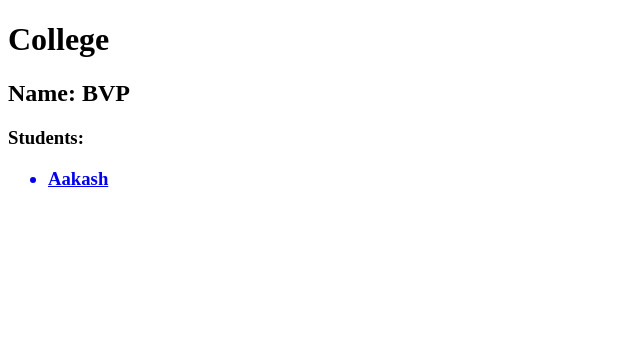
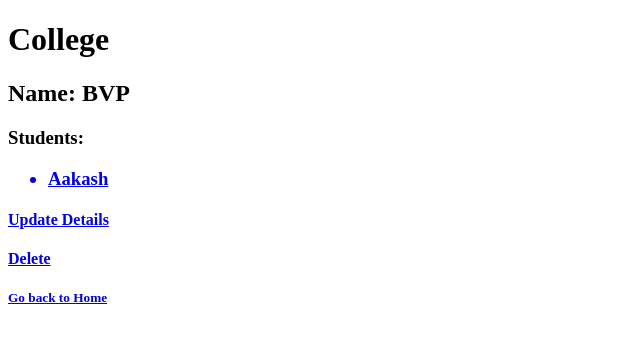
Before and after one commit to Aakashmangla2000/StudentManagementDjango, a Django app: page /college/1 in a window 1280 px wide. Shown: the top 343 px of the page, without its empty margins (0-640 px from the left). Run offline with Django 3.2, Linux system fonts and the light colour scheme; data comes from the database, SQL or seed files in the repository; both versions use the stored data as it was after the commit.

Commit message:
Added buttons and made navigation easy

```diff
--- a/main/urls.py
+++ b/main/urls.py
@@ -7,9 +7,9 @@ urlpatterns= [
     path('student/<int:pk>', views.StudentDetail.as_view(), name='student'),
     path('college/', views.CollegeList.as_view(), name='college_list'),
     path('college_create/', views.CollegeCreate.as_view(), name="college_create"),
-    path('college_update/<int:pk>', views.CollegeUpdate.as_view()),
+    path('college_update/<int:pk>', views.CollegeUpdate.as_view(), name='college_update'),
     path('student_create/', views.StudentCreate.as_view(),name="student_create"),
-    path('student_delete/<int:pk>', views.StudentDelete.as_view()),
-    path('college_delete/<int:pk>', views.CollegeDelete.as_view()),
-    path('student_update/<int:pk>', views.StudentUpdate.as_view())
+    path('student_delete/<int:pk>', views.StudentDelete.as_view(), name='student_delete'),
+    path('college_delete/<int:pk>', views.CollegeDelete.as_view(), name='college_delete'),
+    path('student_update/<int:pk>', views.StudentUpdate.as_view(), name='student_update')
 ]
--- a/templates/college_create.html
+++ b/templates/college_create.html
@@ -12,5 +12,7 @@
         {{form}}
         <button type="submit">Submit</button>
     </form>
+    <h5><a href="{% url 'index' %}">Go back to Home</a></h5>
+
 </body>
 </html>
--- a/templates/college_delete.html
+++ b/templates/college_delete.html
@@ -12,5 +12,7 @@
         <button>NO</button>
         <button type="submit">YES</button>
     </form>
+    <h5><a href="{% url 'index' %}">Go back to Home</a></h5>
+
 </body>
 </html>
--- a/templates/college_detail.html
+++ b/templates/college_detail.html
@@ -15,5 +15,9 @@
         {% endfor %}
         </ul>
     </h3>
+    <h4><a href="{% url 'college_update' college.pk%}">Update Details</a></h3>
+    <h4><a href="{% url 'college_delete' college.pk%}">Delete</a></h3>
+        <h5><a href="{% url 'index' %}">Go back to Home</a></h5>
+
 </body>
 </html>
--- a/templates/college_list.html
+++ b/templates/college_list.html
@@ -16,6 +16,6 @@
         {% endfor %}
         </ul>
     </h3>
-    <p>To update/delete college go to college_(delete/update)/(pk)</p>
+    <h5><a href="{% url 'index' %}">Go back to Home</a></h5>
 </body>
 </html>
--- a/templates/student_create.html
+++ b/templates/student_create.html
@@ -12,5 +12,7 @@
         {{form}}
         <button type="submit">Submit</button>
     </form>
+    <h5><a href="{% url 'index' %}">Go back to Home</a></h5>
+
 </body>
 </html>
--- a/templates/student_delete.html
+++ b/templates/student_delete.html
@@ -12,5 +12,6 @@
         <button>NO</button>
         <button type="submit">YES</button>
     </form>
+    <h5><a href="{% url 'index' %}">Go back to Home</a></h5>
 </body>
 </html>
```
Also changed, not shown: templates/student_detail.html (+5 -2 lines), db.sqlite3.
